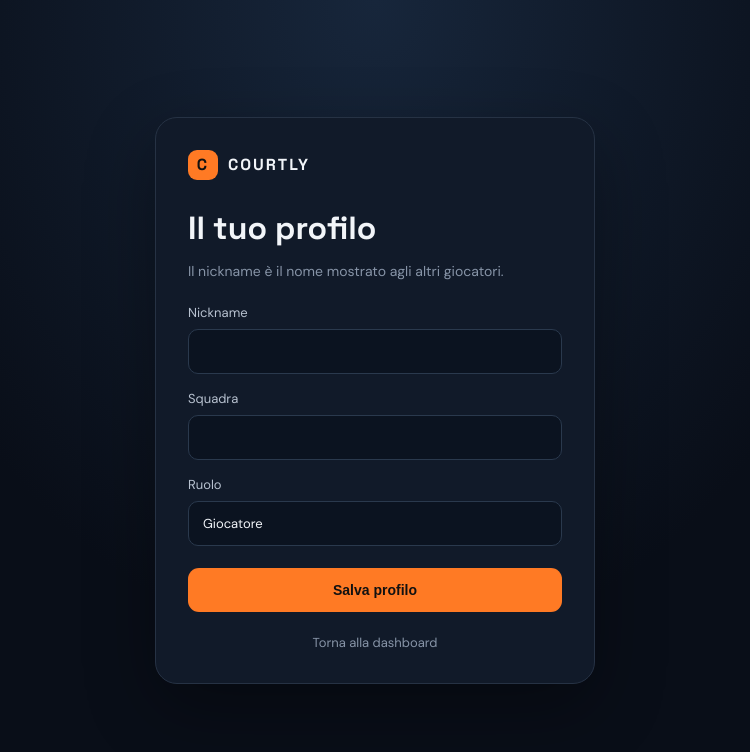
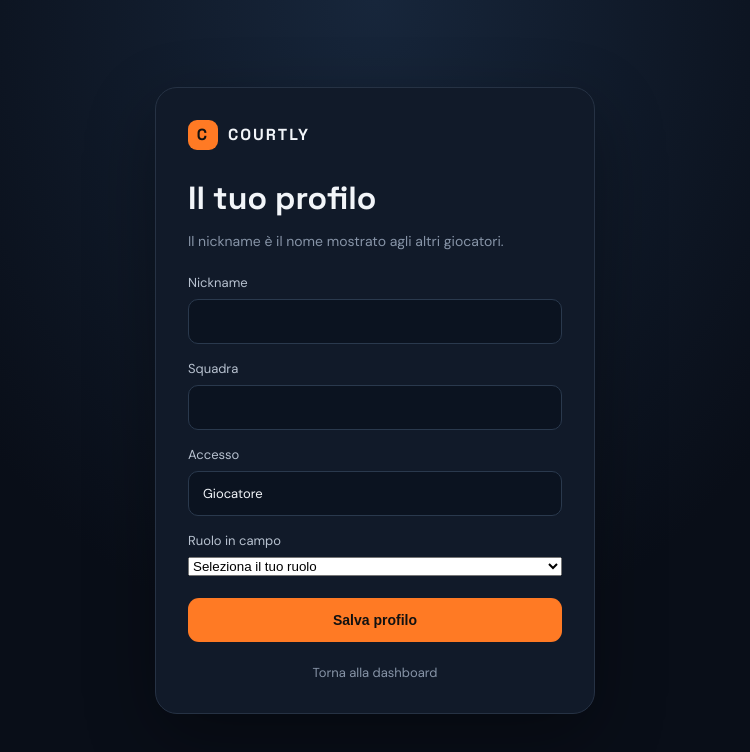
Before and after one commit to alecxp/COURTLY, a Next.js app: page /profile in a window 1280 px wide. Shown: the top 752 px of the page, without its empty margins (265-1015 px from the left). Built offline with nearby package versions, Linux system fonts and the light colour scheme; no server answers.

Commit message:
Add basketball position to personal profile

```diff
--- a/app/profile/page.tsx
+++ b/app/profile/page.tsx
@@ -7,6 +7,7 @@ export default function ProfilePage() {
   const [nickname, setNickname] = useState('');
   const [teamName, setTeamName] = useState('');
   const [role, setRole] = useState('Giocatore');
+  const [teamRole, setTeamRole] = useState('');
   const [notice, setNotice] = useState('');
   const [loading, setLoading] = useState(true);
 
@@ -15,6 +16,7 @@ export default function ProfilePage() {
       setNickname(localStorage.getItem('courtly_demo_nickname') || '');
       setTeamName(localStorage.getItem('courtly_demo_team_name') || '');
       setRole(localStorage.getItem('courtly_demo_role') === 'coach' ? 'Coach' : 'Giocatore');
+      setTeamRole(localStorage.getItem('courtly_demo_team_role') || '');
     } catch {
       setNotice('Non è stato possibile leggere il profilo da questo dispositivo.');
     } finally {
@@ -39,12 +41,14 @@ export default function ProfilePage() {
     try {
       localStorage.setItem('courtly_demo_nickname', cleanNickname);
       localStorage.setItem('courtly_demo_team_name', cleanTeam);
+      localStorage.setItem('courtly_demo_team_role', teamRole.trim());
     } catch {
       setNotice('Salvataggio locale non disponibile nel browser.');
       return;
     }
     setNickname(cleanNickname);
     setTeamName(cleanTeam);
+    setTeamRole(teamRole.trim());
     setNotice('Profilo aggiornato.');
   }
 
@@ -55,7 +59,8 @@ export default function ProfilePage() {
     <form onSubmit={save}>
       <label>Nickname<input value={nickname} onChange={e => setNickname(e.target.value)} minLength={3} maxLength={20} required /></label>
       <label>Squadra<input value={teamName} onChange={e => setTeamName(e.target.value)} maxLength={40} /></label>
-      <label>Ruolo<input value={role} readOnly /></label>
+      <label>Accesso<input value={role} readOnly /></label>
+      <label>Ruolo in campo<select value={teamRole} onChange={e => setTeamRole(e.target.value)}><option value="">Seleziona il tuo ruolo</option><option>Playmaker</option><option>Guardia</option><option>Ala</option><option>Ala grande</option><option>Centro</option><option>Altro</option></select></label>
       <button className="btn-primary" type="submit">Salva profilo</button>
     </form>
     {notice && <div className="auth-message" role="status">{notice}</div>}
```
